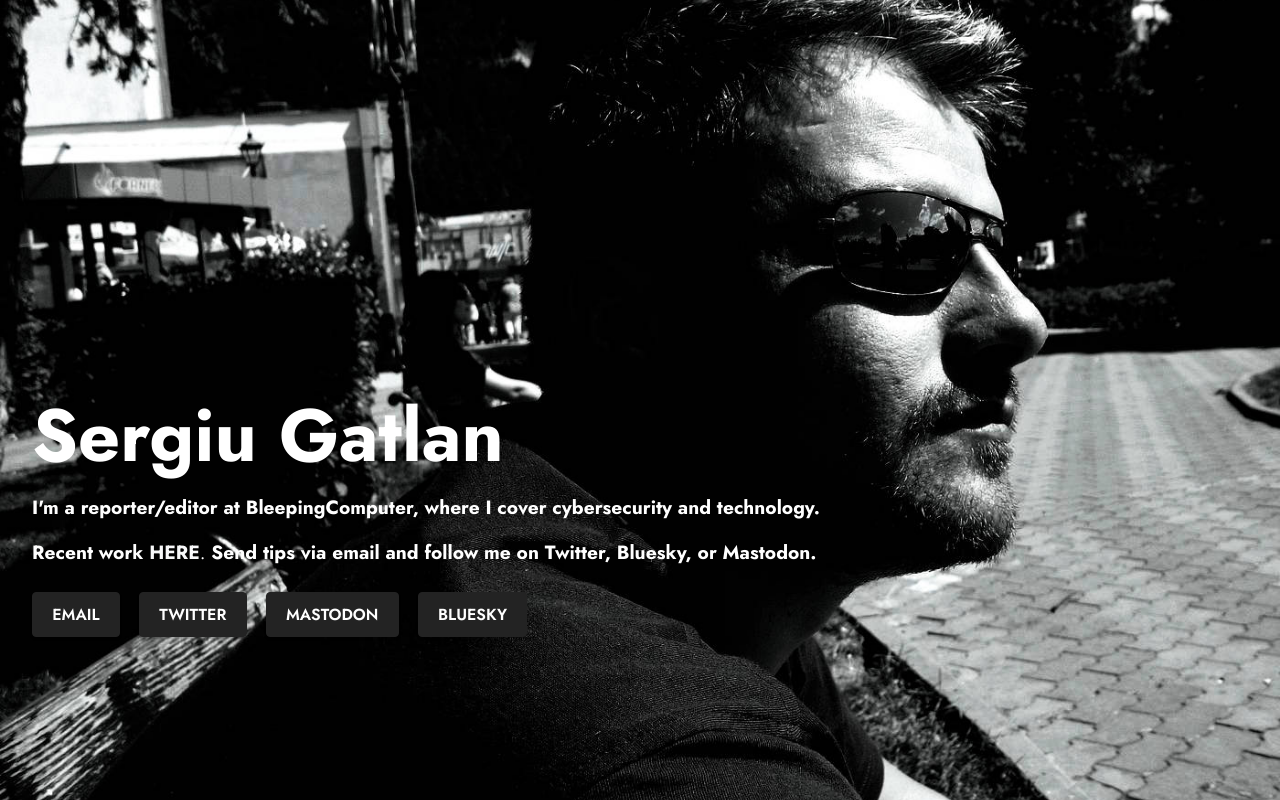
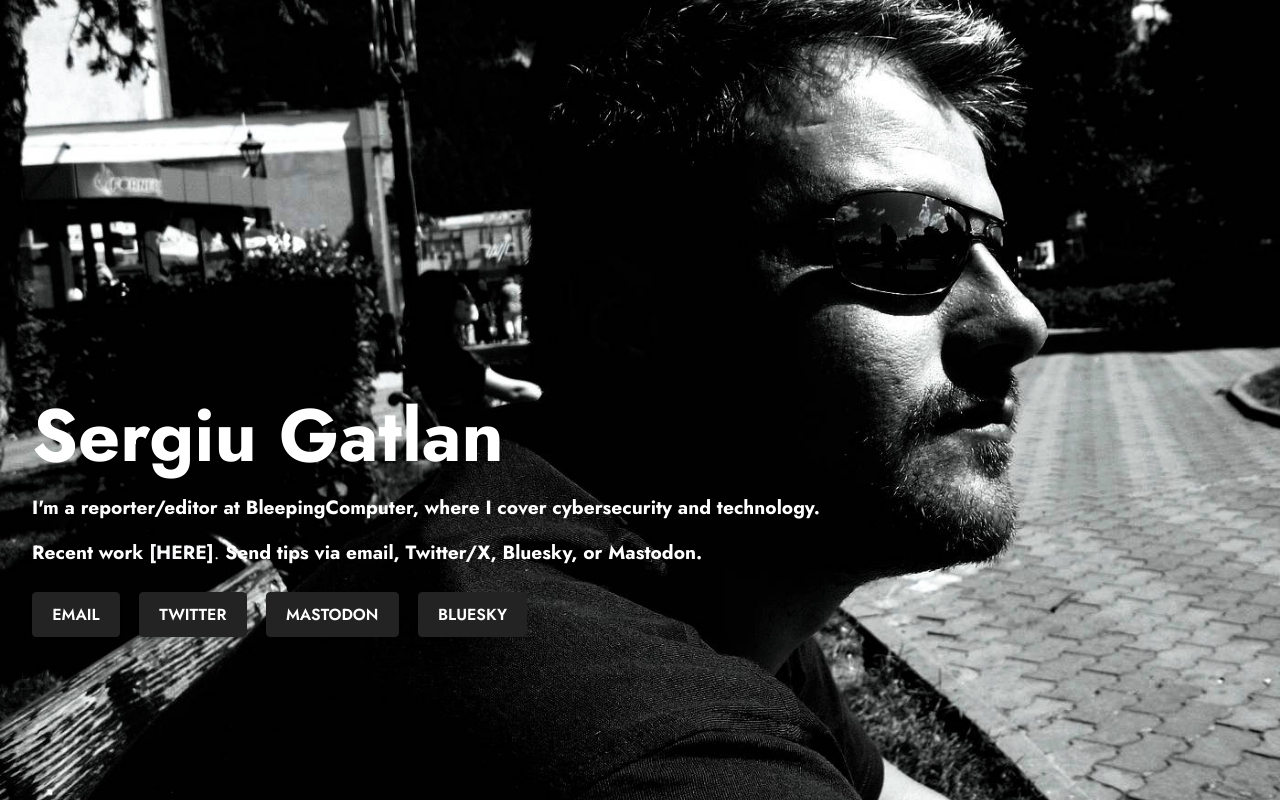
Before and after one commit to glimpsed/glimpsed.github.io, a plain HTML site: page index.html in a window 1280 px wide. Drawn offline with Linux system fonts and the light colour scheme.

Commit message:
Update index.html

```diff
--- a/index.html
+++ b/index.html
@@ -47,7 +47,7 @@
 
                 <p class="mbr-text mbr-fonts-style display-7"><strong>I'm a reporter/editor at BleepingComputer, where I cover cybersecurity and technology.<br></strong></p>
 
-                <p class="mbr-text mbr-fonts-style display-7"><strong>Recent work</strong> <a href="https://www.bleepingcomputer.com/author/sergiu-gatlan/" class="text-light" target="_blank"><strong> HERE</strong></a>. <strong>Send tips via email and follow me on Twitter, Bluesky, or Mastodon.</strong></p>
+                <p class="mbr-text mbr-fonts-style display-7"><strong>Recent work</strong> <a href="https://www.bleepingcomputer.com/author/sergiu-gatlan/" class="text-light" target="_blank"><strong> [HERE]</strong></a>. <strong>Send tips via email, Twitter/X, Bluesky, or Mastodon.</strong></p>
 
                 <div class="mbr-section-btn mt-3"><a class="btn btn-black display-6" href="mailto:sergiu@bleepingcomputer.com" target="_blank">EMAIL</a> <a class="btn btn-black display-6" href="https://twitter.com/serghei" target="_blank">TWITTER</a> <a rel="me" class="btn btn-black display-6" href="https://mastodon.social/@serghei" target="_blank">MASTODON</a> <a class="btn btn-black display-6" href="https://bsky.app/profile/serghei.bsky.social" target="_blank">BLUESKY</a></div>
 
```
